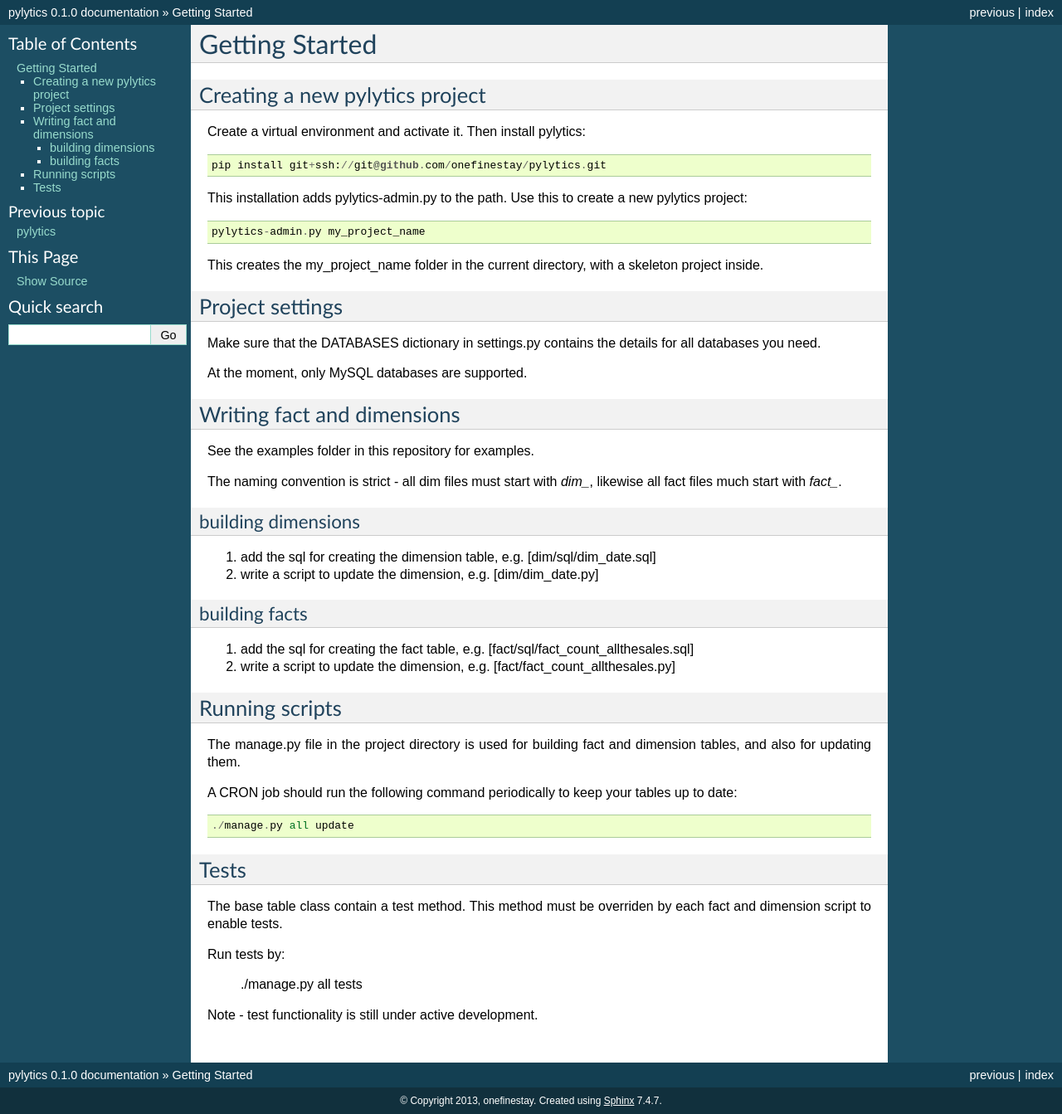
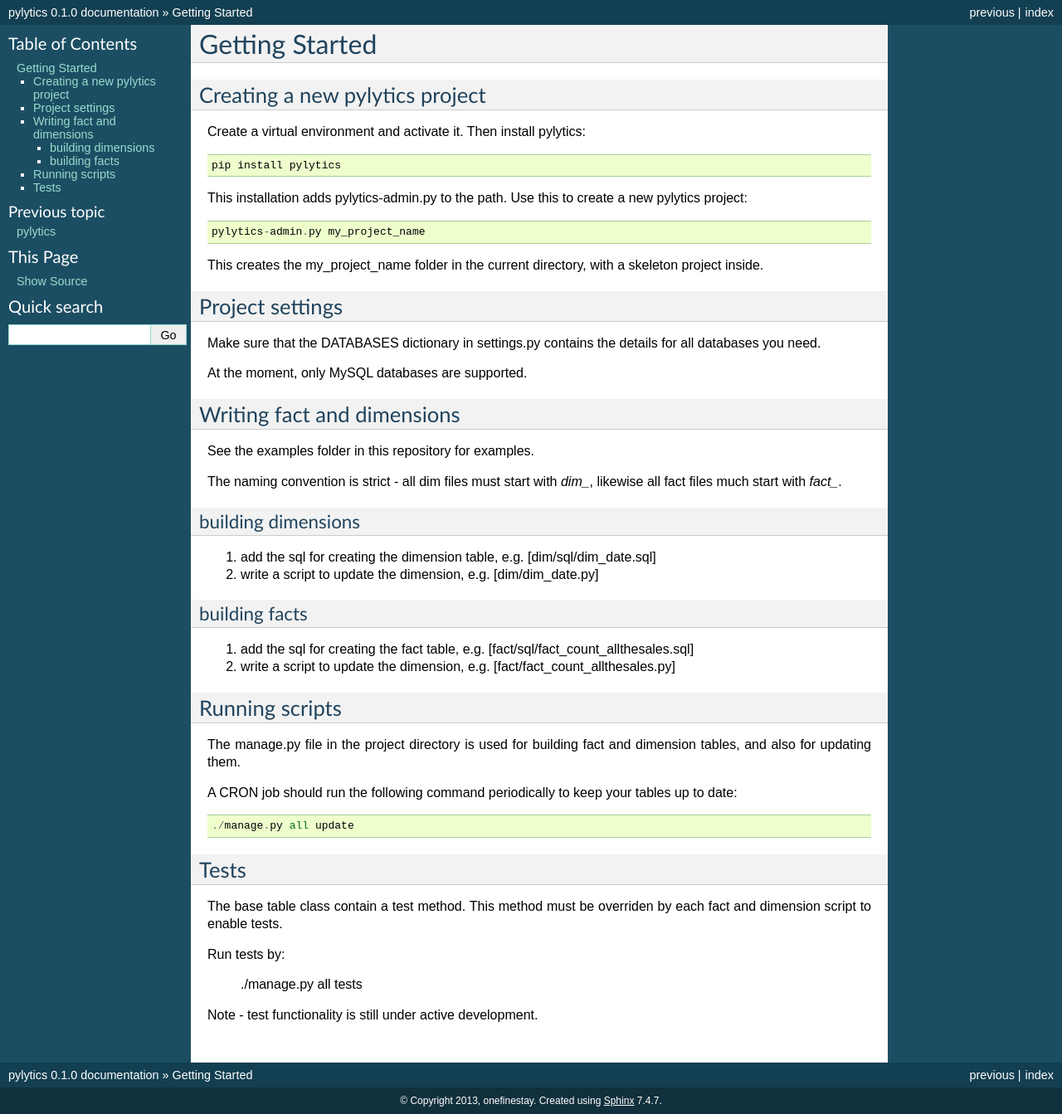
Before and after one commit to onefinestay/pylytics, a Sphinx documentation site: the page built from docs/getting-started/index.rst, in a window 1280 px wide. Shown: the whole page at 83% size. Built offline with Sphinx 7.4.7, drawn with Linux system fonts in a browser that asks for light colours.

```diff
--- a/README.rst
+++ b/README.rst
@@ -17,3 +17,8 @@ The pylitics project creates a set of *facts* based on *dimensions*.
 Dimensions are the finite data sets you wish to measure your facts against.  Common dimensions include dates, lists of customers and sizes/colours.
 
 Facts are the measurements you take.  They are most often calculations or summations.  Example facts include gross sales by colour per day, total clicks per customer and customers added per week.
+
+
+Documentation
+*************
+The full documentation is available at `readthedocs.org <https://pylytics.readthedocs.org/en/latest/index.html>`_
--- a/docs/getting-started/index.rst
+++ b/docs/getting-started/index.rst
@@ -5,7 +5,7 @@ Creating a new pylytics project
 *******************************
 Create a virtual environment and activate it. Then install pylytics::
 
-    pip install git+ssh://git@github.com/onefinestay/pylytics.git
+    pip install pylytics
 
 This installation adds pylytics-admin.py to the path. Use this to create a new pylytics project::
 
```
